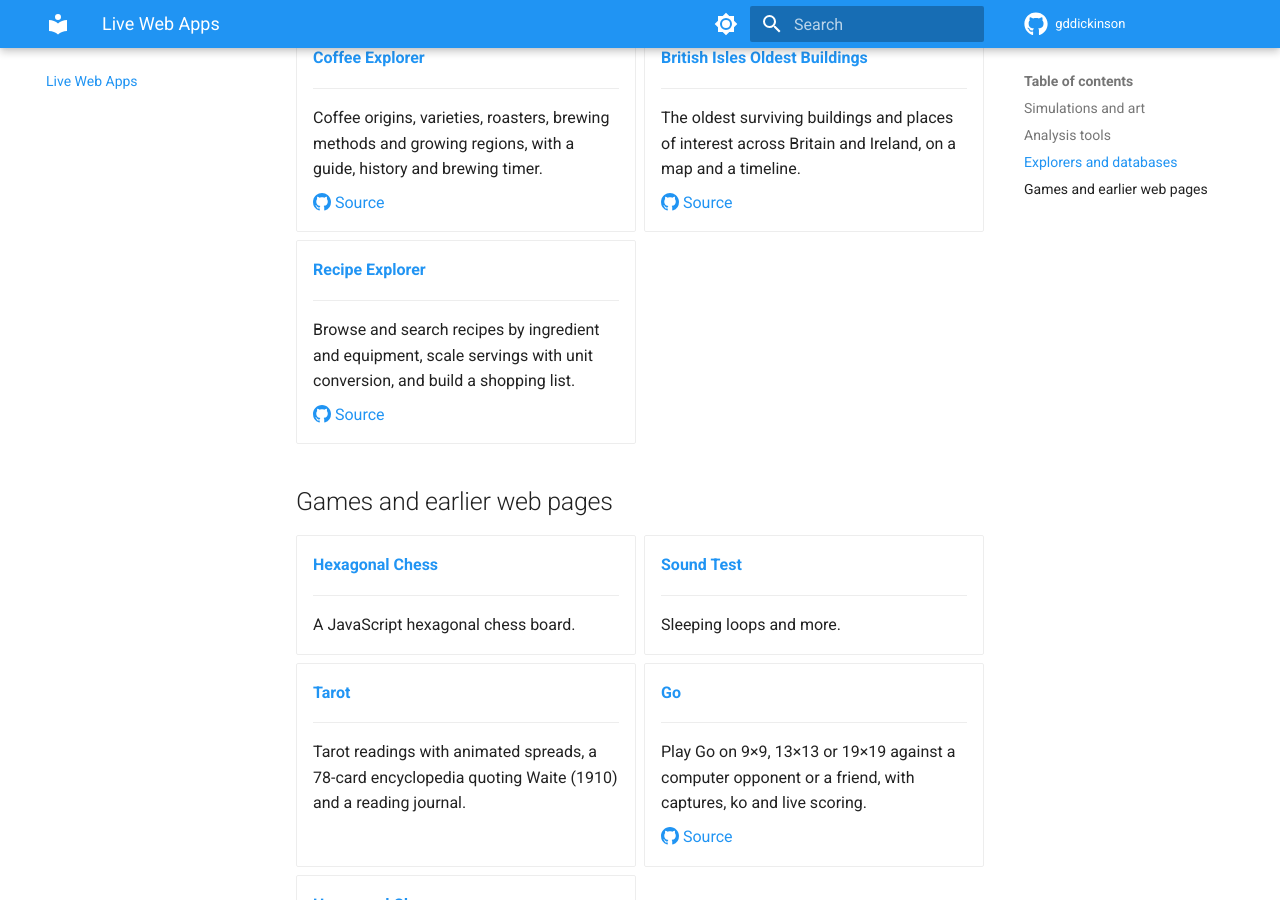
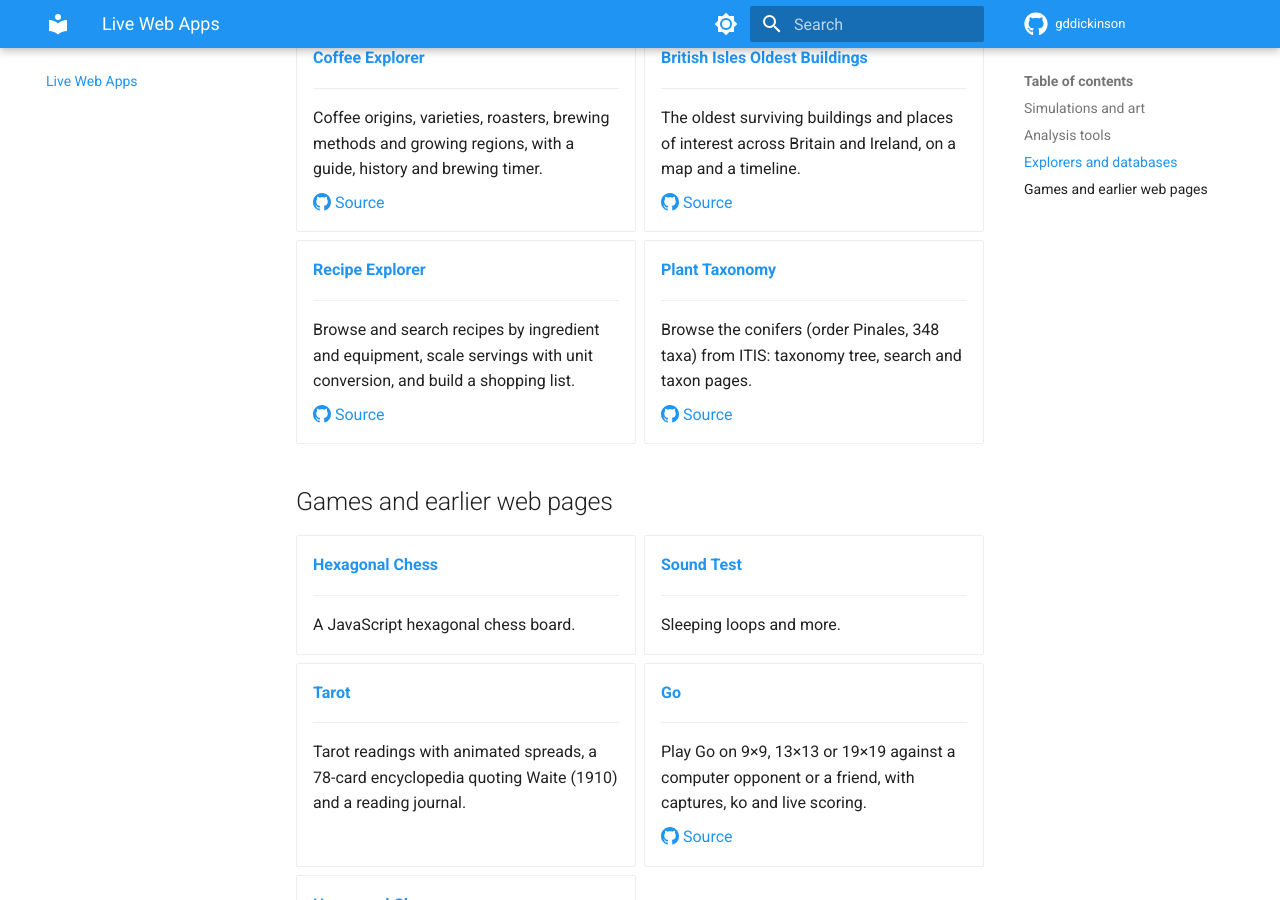
Before and after one commit to gddickinson/gddickinson.github.io, an MkDocs documentation site: the page built from docs/web-apps.md, in a window 1280 px wide and 900 px high, scrolled down 3866 px. Built offline with MkDocs 1.6.1 and Material for MkDocs 9.7.7, drawn with Linux system fonts in a browser that asks for light colours.

Commit message:
Web apps gallery: add plant_taxonomy_db
Co-Authored-By: Claude Opus 5.5 <noreply@anthropic.com>

```diff
--- a/docs/web-apps.md
+++ b/docs/web-apps.md
@@ -280,6 +280,14 @@ Projects you can use straight from the browser. Each one also runs as a local we
 
     [:octicons-mark-github-16: Source](https://github.com/gddickinson/recipe_explorer)
 
+-   **[Plant Taxonomy](https://gddickinson.github.io/plant_taxonomy_db/)**
+
+    ---
+
+    Browse the conifers (order Pinales, 348 taxa) from ITIS: taxonomy tree, search and taxon pages.
+
+    [:octicons-mark-github-16: Source](https://github.com/gddickinson/plant_taxonomy_db)
+
 </div>
 
 ## Games and earlier web pages
```
